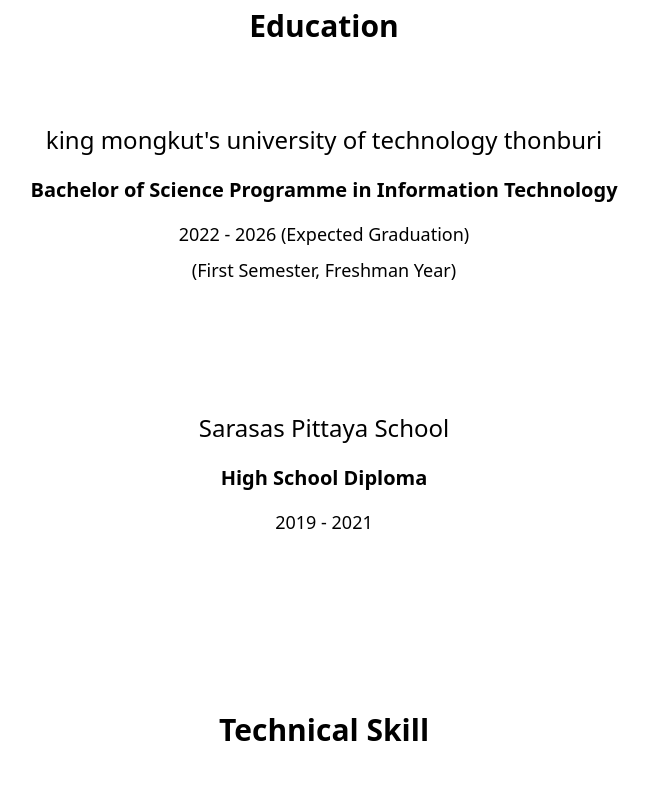
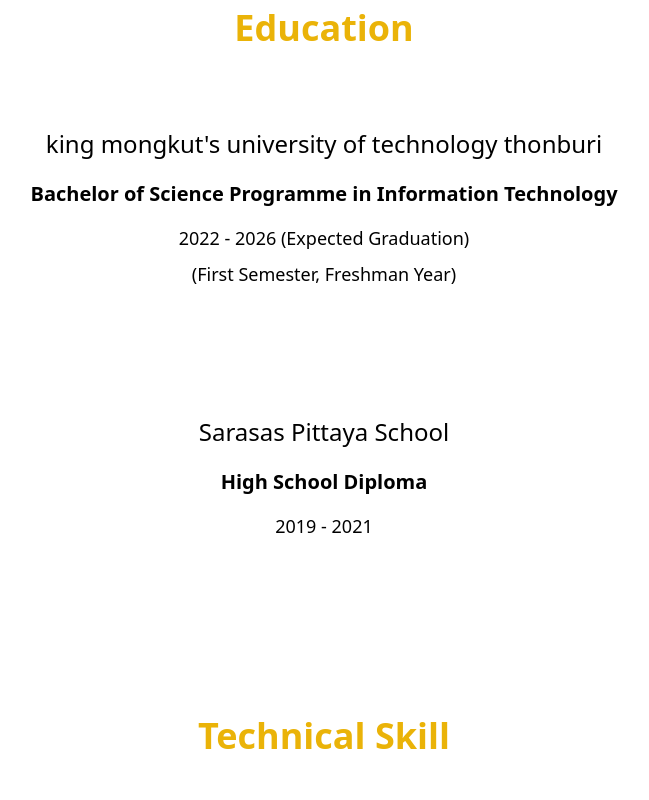
Before and after one commit to Pheeraphat47/old-portfolio, a React (Create React App) app: page / in a window 1280 px wide. Shown: the part 940-1740 px from the top of the page, without its empty margins (316-965 px from the left). Built offline with nearby package versions, Linux system fonts and the light colour scheme.

Commit message:
finish effect

```diff
--- a/package.json
+++ b/package.json
@@ -11,6 +11,7 @@
     "@testing-library/react": "^13.4.0",
     "@testing-library/user-event": "^13.5.0",
     "react": "^18.2.0",
+    "react-awesome-reveal": "^4.1.0",
     "react-dom": "^18.2.0",
     "react-icons": "^4.7.1",
     "react-router-dom": "^6.6.2",
--- a/src/App.js
+++ b/src/App.js
@@ -7,6 +7,7 @@
 import Project from './Pages/Project';
 import Activity from './Pages/Activity';
 import Contact from './Pages/Contact';
+import "./Styles/App.css";
 
 
 
--- a/src/Pages/Activity.jsx
+++ b/src/Pages/Activity.jsx
@@ -1,14 +1,18 @@
 import "../Styles/Column.css";
+import { Bounce , JackInTheBox} from "react-awesome-reveal";
 
 
 function Activity() {
   return (
     <div>
-      <h1 className="text-5xl mt-32 text-center font-bold topic">Activity</h1>
+      <JackInTheBox>
+      <h1 className="text-5xl mt-32 text-center font-bold topic text-yellow-500">Activity</h1>
+      </JackInTheBox>
 
 
 
       <div className="mt-40">
+        <Bounce>
         <div className="flex flex-row justify-center first_column">
           <div className="first mr-40 shadow-2xl hover:scale-110 duration-150 ">
             <img
@@ -34,7 +38,9 @@
             <p className="text-center text-lg">Konrad-Adenauer-Stiftung</p>
           </div>
         </div>
+        </Bounce>
 
+        <Bounce>
         <div className="flex flex-row justify-center mt-40 second_column">
           <div className="third mr-40 shadow-2xl hover:scale-110 duration-150 ">
             <img
@@ -60,6 +66,7 @@
             <p className="text-center text-lg">CPALL</p>
           </div>
         </div>
+        </Bounce>
       </div>
     </div>
   );
--- a/src/Pages/Award.jsx
+++ b/src/Pages/Award.jsx
@@ -1,9 +1,12 @@
 import "../Styles/Column.css";
+import { Bounce , JackInTheBox} from "react-awesome-reveal";
 
 function Award() {
   return (
     <div>
-      <h1 className="text-5xl mt-32 text-center font-bold topic">Award&Honors</h1>
+      <JackInTheBox>
+      <h1 className="text-5xl mt-32 text-center font-bold topic text-yellow-500">Award&Honors</h1>
+      </JackInTheBox>
 
       {/* เรียงตามวันที่ได้  (ก่อน-หลัง)
               1. Tobeit66
@@ -13,6 +16,7 @@
             */}
 
       <div className="mt-40">
+        <Bounce>
         <div className="flex flex-row justify-center first_column">
           <div className="first mr-40 shadow-2xl hover:scale-110 duration-150 ">
             <img
@@ -34,7 +38,9 @@
             <p className="text-center text-lg">1st Runner Up</p>
           </div>
         </div>
+        </Bounce>
 
+        <Bounce>
         <div className="flex flex-row justify-center mt-40 second_column">
           <div className="third mr-40 shadow-2xl hover:scale-110 duration-150 ">
             <img
@@ -56,6 +62,7 @@
             <p className="text-center text-lg">Best Project Award</p>
           </div>
         </div>
+        </Bounce>
       </div>
     </div>
   );
--- a/src/Pages/Contact.jsx
+++ b/src/Pages/Contact.jsx
@@ -1,8 +1,10 @@
 import "../Styles/Contact.css";
+import { Bounce} from "react-awesome-reveal";
 
 function Contact() {
   return (
     <div>
+      <Bounce>
       <div className="mt-60 flex flex-row mx-auto w-96 contact">
         <a href="https://github.com/Pheeraphat47" target={"_blank"} className="mr-10">
           <img
@@ -39,6 +41,7 @@
           />
         </a>
       </div>
+      </Bounce>
     </div>
   );
 }
--- a/src/Pages/Home.jsx
+++ b/src/Pages/Home.jsx
@@ -1,6 +1,7 @@
 import React from "react";
 import { useTypewriter, Cursor } from "react-simple-typewriter";
 import "../Styles/Home.css";
+import { JackInTheBox , Bounce , Slide } from "react-awesome-reveal";
 
 function Home() {
   const [texts] = useTypewriter({
@@ -13,12 +14,17 @@
   return (
     <div>
       <div id="profile" className="flex flex-col text-center mt-32">
+        <Bounce>
         <img
           src="../img/profilepic.jpg"
           alt="profile"
           className="w-80 rounded-full object-cover mx-auto"
         />
+        </Bounce>
+        <Bounce>
         <h1 className="text-4xl mt-10">Hello world!!👋</h1>
+
+
         <h1 className="text-3xl mt-2" id="name">
           I'm&nbsp;
           <span className="font-bold text-yellow-500">{texts}</span>
@@ -26,6 +32,7 @@
             <Cursor />
           </span>
         </h1>
+
         <h2 className="text-2xl mt-5">
           I'm Interested in FrontEnd Development 🧑‍💻
         </h2>
@@ -37,11 +44,15 @@
           This is my Portfolio Website its have some of my activity in my
           experience that will give you know about me better
         </h4>
+        </Bounce>
       </div>
 
       <div id="education" className="mt-44 text-center">
-        <h2 className="text-3xl mb-20 font-bold">Education</h2>
+        <JackInTheBox>
+        <h2 className="text-4xl mb-20 font-bold text-yellow-500">Education</h2>
+        </JackInTheBox>
 
+        <Slide>
         <div id="university" className="flex flex-col">
           <h3 className="text-2xl mb-5">
             king mongkut's university of technology thonburi
@@ -58,10 +69,17 @@
           <h4 className="text-xl font-semibold mb-4">High School Diploma</h4>
           <h5 className="text-lg">2019 - 2021 </h5>
         </div>
+        </Slide>
+
       </div>
 
+
       <div id="skill" className="mt-44 text-center">
-        <h2 className="text-3xl mb-10 font-bold">Technical Skill</h2>
+        <JackInTheBox>
+        <h2 className="text-4xl mb-10 font-bold text-yellow-500">Technical Skill</h2>
+        </JackInTheBox>
+
+        <Bounce>
         <div className="skill_content flex flex-row justify-center mr-24 mt-20">
           <div id="Frontend">
             <h3 className="text-2xl font-semibold mb-10">Frontend</h3>
@@ -111,6 +129,7 @@
             </div>
           </div>
         </div>
+        </Bounce>
       </div>
     </div>
   );
--- a/src/Pages/Project.jsx
+++ b/src/Pages/Project.jsx
@@ -1,14 +1,18 @@
 import "../Styles/Column.css";
+import { Bounce , JackInTheBox} from "react-awesome-reveal";
 
 
 function Project() {
   return (
     <div>
-      <h1 className="text-5xl mt-32 text-center font-bold topic">Projects</h1>
+      <JackInTheBox>
+      <h1 className="text-5xl mt-32 text-center font-bold topic text-yellow-500">Projects</h1>
+      </JackInTheBox>
 
 
 
       <div className="mt-40">
+        <Bounce>
         <div className="flex flex-row justify-center first_column">
           <div className="first mr-40 shadow-2xl hover:scale-110 duration-150 ">
             <img
@@ -34,7 +38,10 @@
             <p className="text-center text-lg">React Projects</p>
           </div>
         </div>
+        </Bounce>
 
+
+       <Bounce>
         <div className="flex flex-row justify-center mt-40 second_column">
           <div className="third mr-40 shadow-2xl hover:scale-110 duration-150 ">
             <img
@@ -60,6 +67,7 @@
             <p className="text-center text-lg">TypeScript Projects</p>
           </div>
         </div>
+        </Bounce>
       </div>
     </div>
   );
--- /dev/null
+++ b/src/Styles/App.css
@@ -0,0 +1,17 @@
+::-webkit-scrollbar{
+    width: 0.8em;
+    height: 0.5em;
+}
+
+::-webkit-scrollbar-track{
+    background: #fef9c3;
+}
+
+::-webkit-scrollbar-thumb {
+   background: #facc15;
+   border-radius: 50px;
+}
+
+::-webkit-scrollbar-thumb:hover{
+    background: #ca8a04;
+}
--- a/src/components/navbar.jsx
+++ b/src/components/navbar.jsx
@@ -2,6 +2,7 @@
 import { useRef } from "react";
 import "../Styles/Navbar.css";
 import { NavLink } from "react-router-dom";
+import React , {useState , useEffect} from "react";
 
 function Navbar() {
   const navRef = useRef();
```
Also changed, not shown: src/Styles/Navbar.css (line endings or trailing spaces), 1 other file (tests, documents, lock files or other folders).
